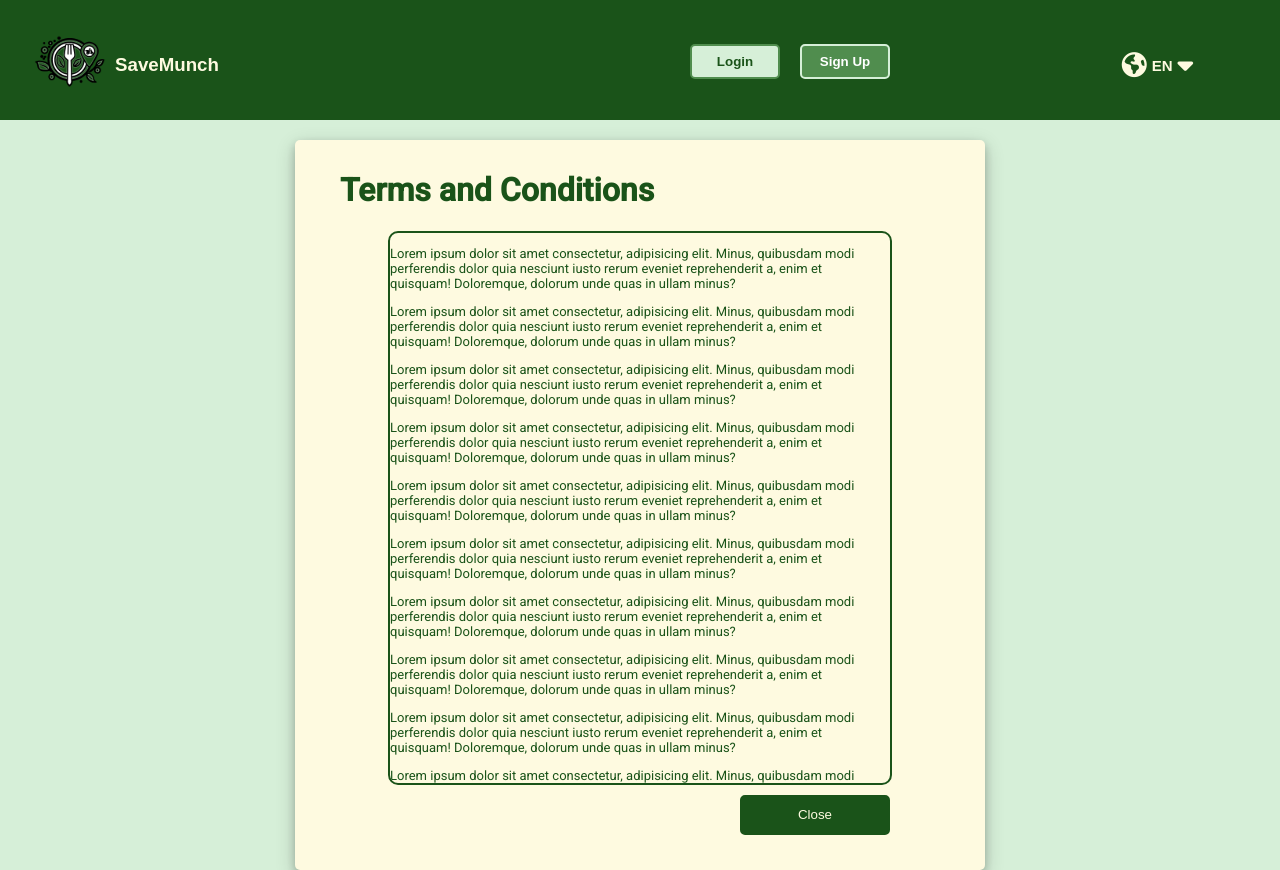
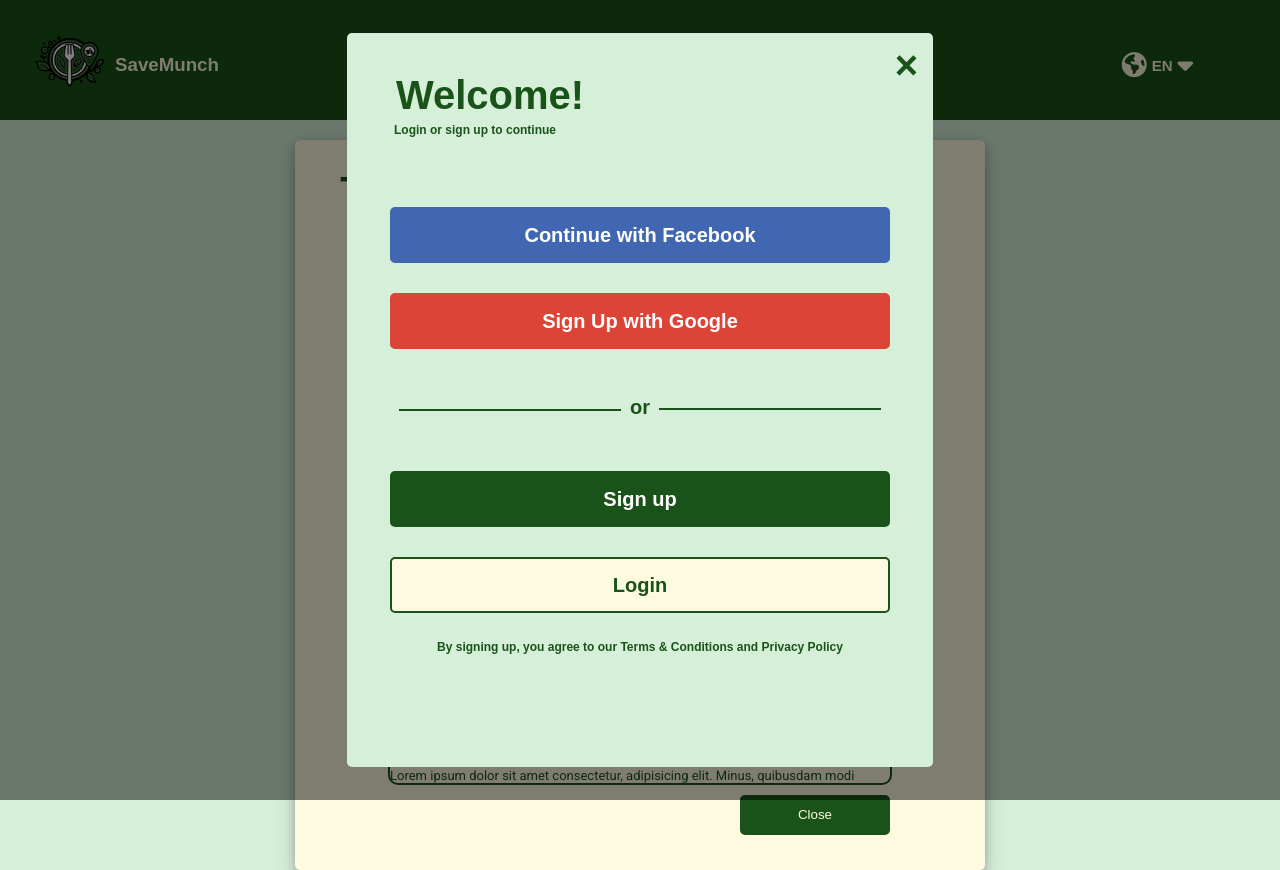
Before and after one commit to zodiadevias/SaveMunch, an Angular app: page /signup in a window 1280 px wide. Both pictures are taken after a click on the button "Login". Shown: the top 870 px of the page. Built offline with nearby package versions, Linux system fonts and the light colour scheme.

Commit message:
Modal for login

```diff
--- a/src/auth-modal/auth-modal.component.css
+++ b/src/auth-modal/auth-modal.component.css
@@ -0,0 +1,138 @@
+.modal {
+  display: flex;
+  justify-content: center;
+  align-items: center;
+  position: fixed;
+  z-index: 1000;
+  left: 0;
+  top: 0;
+  width: 100%;
+  height: 100%;
+  background-color: rgba(0, 0, 0, 0.5);
+}
+
+.modal-content {
+  background-color: #D6EFD8;
+  border-radius: 5px;
+  padding: 20px;
+  width: 546px;
+  height: 694px;
+  text-align: center;
+  position: relative;
+}
+
+.close {
+  position: absolute;
+  top: 10px;
+  right: 15px;
+  font-size: 40px;
+  cursor: pointer;
+  color: #1A5319
+}
+
+.modal-header h2 {
+  margin: 0;
+  color: #1A5319;
+  font-family: 'Poppins', sans-serif;
+  padding: 20px;
+  font-size: 40px;
+  font-weight: 800;
+  position: relative;
+  top: 0px;
+  right: 150px;
+}
+.text {
+  margin: 20px 0;
+  color: #1A5319;
+  font-family: 'Poppins', sans-serif;
+  font-size: 12px;
+  font-weight: bold;
+  position: relative;
+  bottom: 35px;
+  right: 165px;
+}
+
+.line1{
+position: relative;
+border : 1px solid #1A5319;
+width: 220px;
+top: 34px;
+left: 130px;
+}
+
+.line2{
+position: relative;
+border : 1px solid #1A5319;
+width: 220px;
+bottom: 30px;
+right: 130px;
+}
+
+.line p{
+  color: #1A5319;
+  font-family: 'Poppins', sans-serif;
+  font-size: 20px;
+  font-weight: bold;
+}
+
+
+.modal-body, .modal-footer {
+  margin-top: 15px;
+}
+
+.btn-Facebook, .btn-Google {
+  width: 500px;
+  height: 56px;
+  margin: 15px 0;
+  padding: 10px;
+  border: none;
+  border-radius: 5px;
+  color: #fff;
+  cursor: pointer;
+  font-size: 20px;
+  font-weight: bold;
+  font-family: 'Poppins', sans-serif;
+  position: relative;
+  top: 0px
+}
+.btn-login, .btn-signup {
+  width: 500px;
+  height: 56px;
+  margin: 15px 0;
+  padding: 10px;
+  border: none;
+  border-radius: 5px;
+  color: #fff;
+  cursor: pointer;
+  font-size: 20px;
+  font-weight: bold;
+  font-family: 'Poppins', sans-serif;
+  position: relative;
+  top: px;
+}
+
+.btn-Facebook {
+  background-color: #4267B2;
+}
+
+.btn-Google {
+  background-color: #DB4437;
+}
+
+.btn-signup {
+  background-color: #1A5319;
+}
+
+.btn-login {
+  background-color: #FEFAE0;
+  border : 2px solid #1A5319;
+  color: #1A5319
+}
+
+
+p {
+  color: #1A5319;
+  font-family: 'Poppins', sans-serif;
+  font-size: 12px;
+  font-weight: bold;
+}
--- a/src/auth-modal/auth-modal.component.html
+++ b/src/auth-modal/auth-modal.component.html
@@ -1 +1,25 @@
-<p>auth-modal works!</p>
+<div class="modal" *ngIf="isOpen">
+  <div class="modal-content">
+    <span class="close" (click)="closeModal()">&times;</span>
+    <div class="modal-header">
+      <h2>Welcome!</h2>
+    </div>
+    <div class="text">
+      <p>Login or sign up to continue</p>
+    </div>
+    <div class="modal-body">
+      <button class="btn-Facebook">Continue with Facebook</button>
+      <button class="btn-Google">Sign Up with Google</button>
+      <div class="line">
+        <hr class = line1>
+        <p>or</p>
+        <hr class = line2>
+      </div>
+    </div>
+    <div class="modal-footer">
+      <button class="btn-signup">Sign up</button>
+      <button class="btn-login">Login</button>
+    </div>
+    <p>By signing up, you agree to our Terms & Conditions and Privacy Policy</p>
+  </div>
+</div>
--- a/src/auth-modal/auth-modal.component.ts
+++ b/src/auth-modal/auth-modal.component.ts
@@ -1,11 +1,16 @@
-import { Component } from '@angular/core';
+import { CommonModule } from '@angular/common';
+import { Component, Input } from '@angular/core';
 
 @Component({
   selector: 'app-auth-modal',
-  imports: [],
+  imports: [CommonModule],
   templateUrl: './auth-modal.component.html',
   styleUrl: './auth-modal.component.css'
 })
 export class AuthModalComponent {
+  @Input() isOpen: boolean = false;
 
+  closeModal(): void {
+    this.isOpen = false;
+  }
 }
--- a/src/header/header.component.html
+++ b/src/header/header.component.html
@@ -16,7 +16,8 @@
             <a href="">Pick-up</a>
             <a href="">Shops</a>
             <div class="authenticate">
-                <button class="btn-login">Login</button>
+                <button (click)="openModal()" class="btn-login">Login</button>
+                <app-auth-modal [isOpen]="isModalOpen"></app-auth-modal>
                 <button class="btn-signup">Sign Up</button>
             </div>
         </div>
--- a/src/header/header.component.ts
+++ b/src/header/header.component.ts
@@ -1,14 +1,19 @@
 import { Component } from '@angular/core';
+import { AuthModalComponent } from "../auth-modal/auth-modal.component";
 
 
 @Component({
   selector: 'app-header',
-  imports: [],
+  imports: [AuthModalComponent],
   templateUrl: './header.component.html',
   styleUrl: './header.component.css'
 })
 export class HeaderComponent {
+  isModalOpen: boolean = false;
 
+openModal(): void {
+  this.isModalOpen = true;
+}
   whatAmI = 'guest';
 
 }
```
Also changed, not shown: src/sidebar/sidebar.component.ts (added, +11 -0 lines), src/sidebar/sidebar.component.css (added), src/sidebar/sidebar.component.html (added), 1 other file (tests, documents, lock files or other folders).
